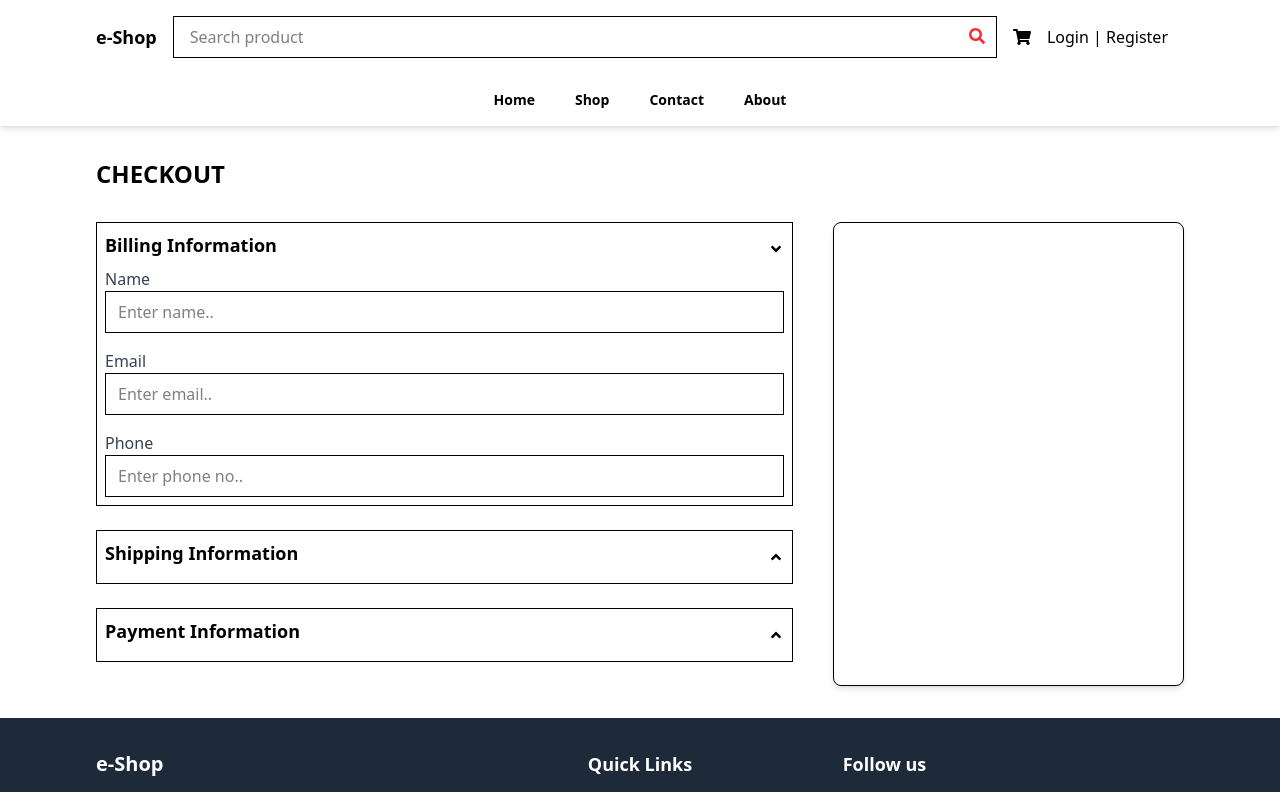
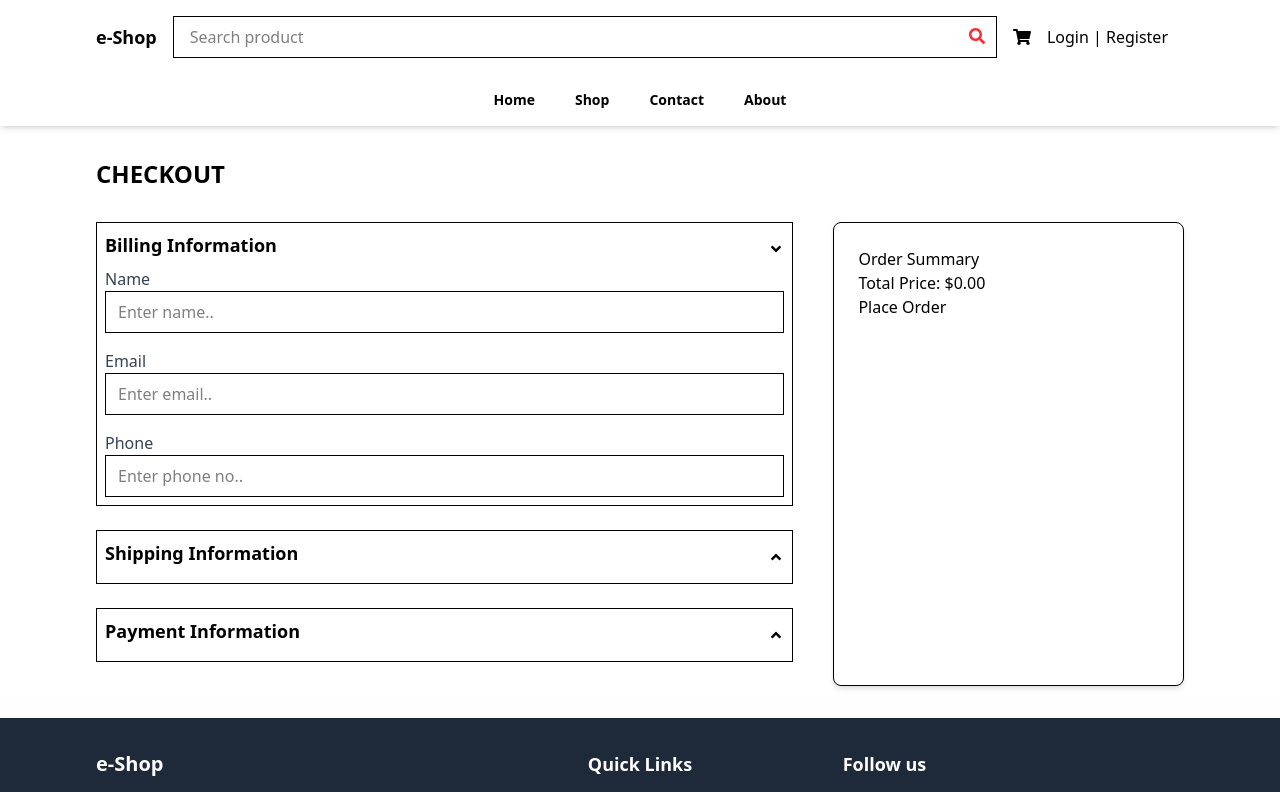
Before and after one commit to Blissmal/Ecommerce-react-js-redux-toolkit, a React (Vite) app: page /checkout in a window 1280 px wide. Shown: the top 792 px of the page. Built offline with nearby package versions, Linux system fonts and the light colour scheme.

Commit message:
Added cart summary right section

```diff
--- a/src/pages/Checkout.jsx
+++ b/src/pages/Checkout.jsx
@@ -1,5 +1,6 @@
 import React, { useState } from "react";
 import { FaAngleDown, FaAngleUp } from "react-icons/fa";
+import { useSelector } from "react-redux";
 
 const Checkout = () => {
     const [billingToggle, setbillingToggle] = useState(true)
@@ -7,6 +8,7 @@ const Checkout = () => {
     const [paymentToggle, setpaymentToggle] = useState(false)
 
     const [paymentMethod, setpaymentMethod] = useState("CoD")
+    const cart = useSelector(state => state.cart)
   return (
     <div className="container mx-auto py-8 min-h-96 px-4 md:px-16 lg:px-24">
       <h3 className="text-2xl font-semibold mb-4">CHECKOUT</h3>
@@ -97,7 +99,31 @@ const Checkout = () => {
           </div>
         </div>
         <div className="md:w-1/3 bg-white p-6 rounded-lg shadow-md border">
-
+          <h3>Order Summary</h3>
+          <div>
+                {
+                    cart.products.map(product => (
+                        <div key={product.id} className="f">
+                            <div>
+                                <img src={product.image} alt="" />
+                                <div>
+                                    <h4>{product.name}</h4>
+                                    <p>
+                                        &{product.price} x {product.quantity}
+                                    </p>
+                                </div>
+                            </div>
+                        </div>
+                    ))
+                }
+          </div>
+          <div>
+            <div>
+                <span>Total Price: </span>
+                <span>${cart.totalPrice.toFixed(2)}</span>
+            </div>
+          </div>
+          <button>Place Order</button>
         </div>
       </div>
     </div>
```
